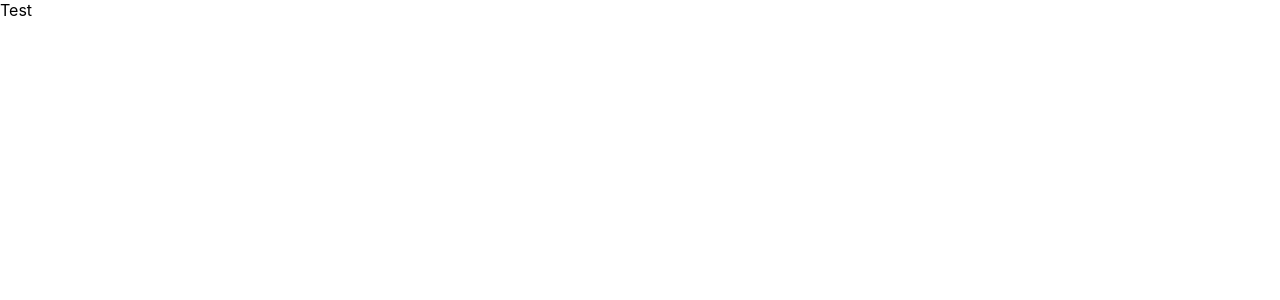
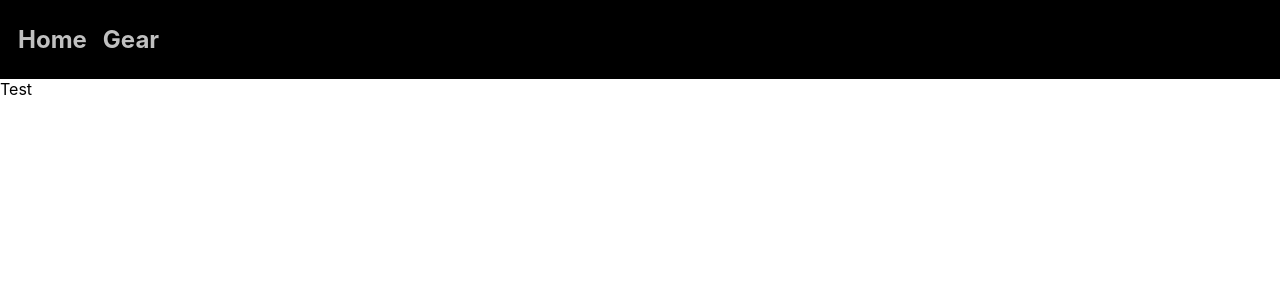
Before and after one commit to Cameronl14320/epic7-rebuilt, a Next.js app: page / in a window 1280 px wide. Shown: the top 300 px of the page. Built offline with nearby package versions, Linux system fonts and the light colour scheme.

Commit message:
added header from previous verson

```diff
--- /dev/null
+++ b/components/header.tsx
@@ -0,0 +1,46 @@
+import React from 'react'
+import { Box } from 'rebass'
+import Link from 'next/link'
+import colors from '../styles/colors'
+
+const headerStyle = {
+    header: {
+        background: colors.theme.primary,
+        color: colors.theme.secondarybeta,
+        padding: '20px 0px 20px 10px',
+    },
+    header_layout: {
+        listStyleType: 'none',
+        overflow: 'hidden',
+        margin: 0,
+        py: '5px',
+    },
+    header_buttons: {
+        background: colors.theme.primary,
+        margin: [1, 2],
+        fontSize: [2, 3, 4],
+        display: 'inline',
+        textDecoration: 'none',
+        whiteSpace: 'nowrap',
+        overflow: 'hidden',
+        fontWeight: 'bold' as 'bold',
+        ':hover': {
+            color: colors.theme.secondary,
+        },
+    },
+}
+
+export default function Header(){
+    return (
+    <Box sx= {headerStyle.header}>
+        <Box sx={headerStyle.header_layout}>
+            <Box sx={headerStyle.header_buttons}>
+                <Link href="/">Home</Link>
+            </Box>
+            <Box sx={headerStyle.header_buttons}>
+                <Link href="/gear">Gear</Link>
+            </Box>
+        </Box>
+    </Box>
+    )
+}
--- a/pages/_app.js
+++ b/pages/_app.js
@@ -1,8 +1,12 @@
 import '../styles/globals.css'
+import Header from '../components/header'
 
 function MyApp({ Component, pageProps }) {
   return (
-    <Component {...pageProps} />
+    <>
+      <Header/>
+      <Component {...pageProps} />
+    </>
   )
 }
 
```
